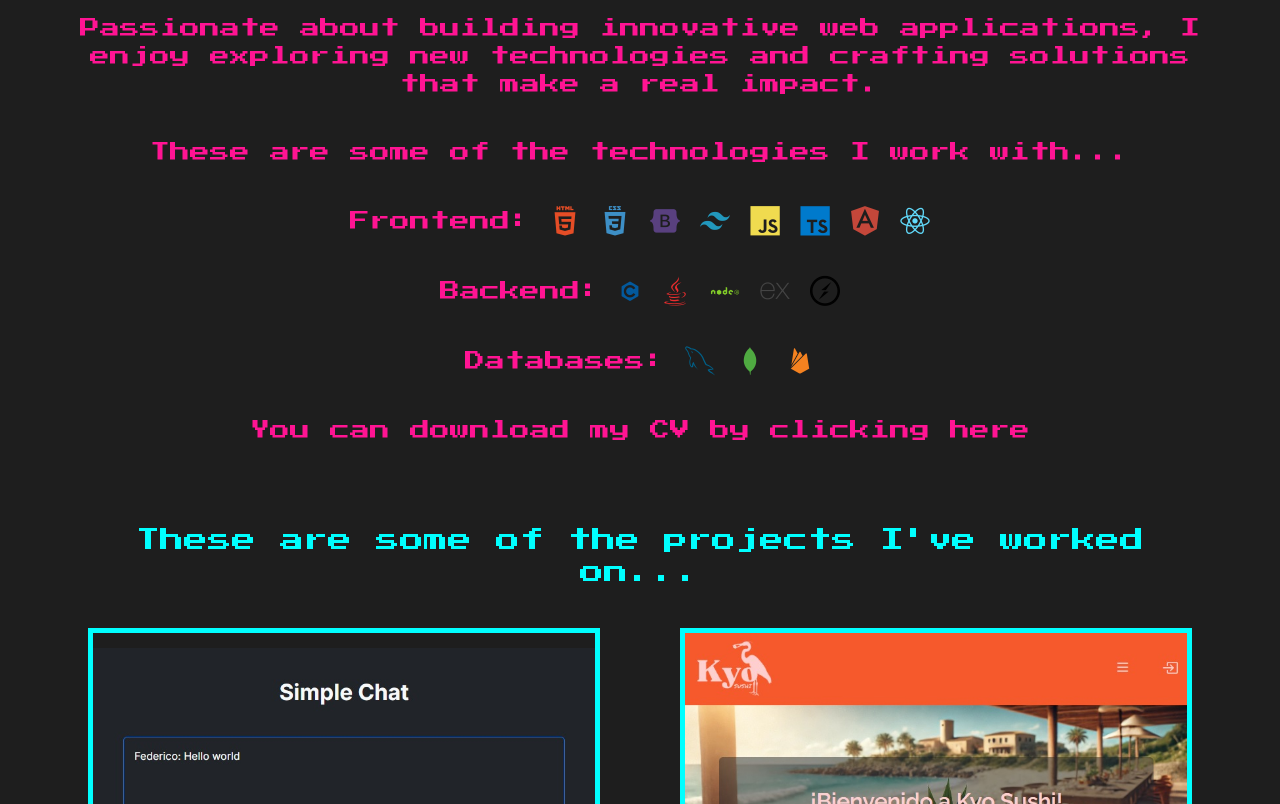
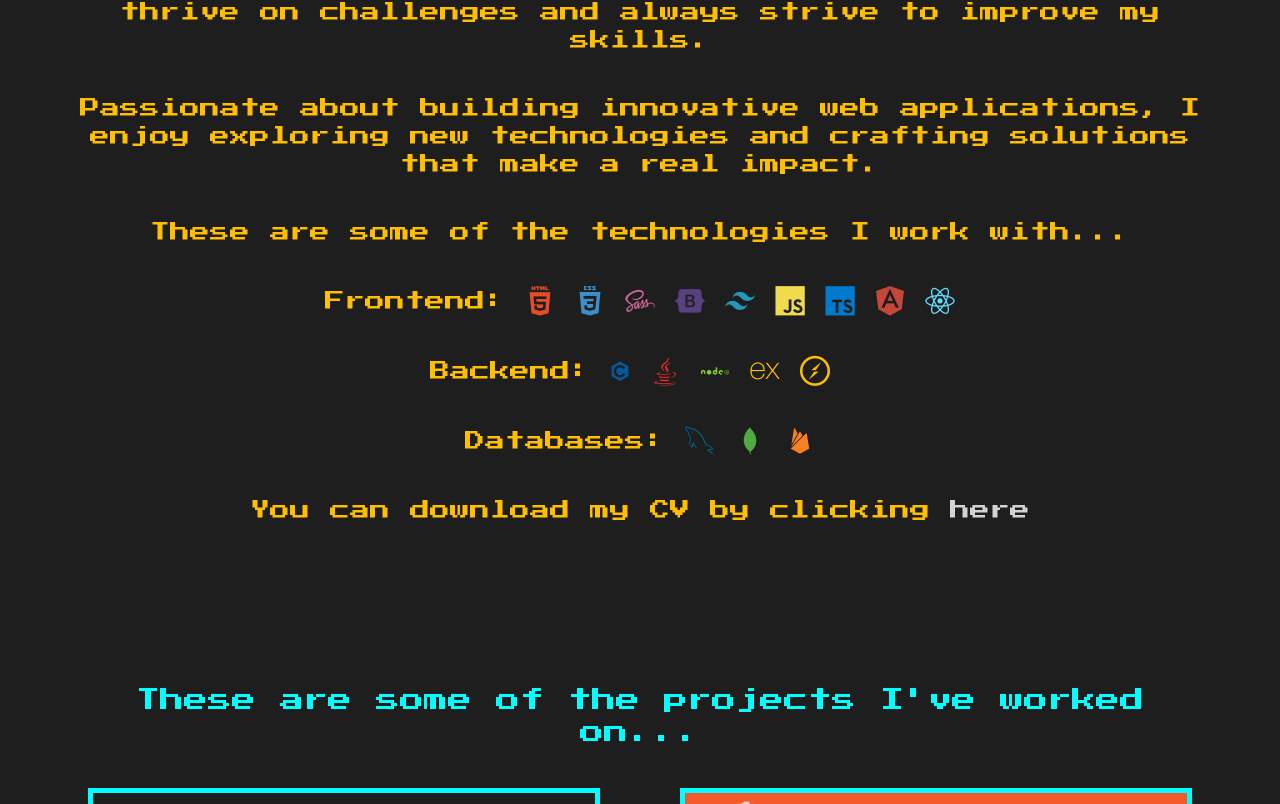
Before and after one commit to federicogildemuro/my-portfolio, a React (Vite) app: page / in a window 1280 px wide. Shown: the part 1142-1946 px from the top of the page. Built offline with nearby package versions, Linux system fonts and the light colour scheme.

Commit message:
refactor(about): update styles and add aria-labels

```diff
--- a/src/sections/About.jsx
+++ b/src/sections/About.jsx
@@ -1,37 +1,39 @@
 function About() {
     return (
-        <section className="flex flex-col justify-center items-center gap-10 mx-20 mb-20 text-center text-color-pink">
+        <section className="flex flex-col justify-start items-center gap-10 p-10 lg:p-20 text-center text-color-amber">
             <p>I'm a Full Stack Developer with a background as a former lawyer and professor, bringing a unique, multidisciplinary approach to problem-solving, leveraging skills from both legal and educational fields.</p>
             <p>My journey has taught me to be detail-oriented, adaptable, and committed to continuous learning. I thrive on challenges and always strive to improve my skills.</p>
             <p>Passionate about building innovative web applications, I enjoy exploring new technologies and crafting solutions that make a real impact.</p>
             <p>These are some of the technologies I work with...</p>
 
-            <div className="flex justify-center items-center gap-5">
+            <div className="flex flex-wrap justify-center items-center gap-5">
                 <h3>Frontend:</h3>
-                <i class="devicon-html5-plain-wordmark colored text-3xl" />
-                <i class="devicon-css3-plain-wordmark colored text-3xl" />
-                <i class="devicon-bootstrap-plain colored text-3xl" />
-                <i class="devicon-tailwindcss-plain colored text-3xl" />
-                <i class="devicon-javascript-plain colored text-3xl" />
-                <i class="devicon-typescript-plain colored text-3xl" />
-                <i class="devicon-angularjs-plain colored text-3xl" />
-                <i class="devicon-react-plain colored text-3xl" />
+                <i className="devicon-html5-plain-wordmark colored text-3xl" aria-label="HTML" />
+                <i className="devicon-css3-plain-wordmark colored text-3xl" aria-label="CSS" />
+                <i className="devicon-sass-original colored text-3xl" aria-label="Sass" />
+                <i className="devicon-bootstrap-plain colored text-3xl" aria-label="Bootstrap" />
+                <i className="devicon-tailwindcss-plain colored text-3xl" aria-label="Tailwind" />
+                <i className="devicon-javascript-plain colored text-3xl" aria-label="JavaScript" />
+                <i className="devicon-typescript-plain colored text-3xl" aria-label="TypeScript" />
+                <i className="devicon-angularjs-plain colored text-3xl" aria-label="Angular" />
+                <i className="devicon-react-plain colored text-3xl" aria-label="React" />
             </div>
 
-            <div className="flex justify-center items-center gap-5">
+            <div className="flex flex-wrap justify-center items-center gap-5">
                 <h3>Backend:</h3>
-                <i class="devicon-c-plain colored text-xl" />
-                <i class="devicon-java-plain colored text-3xl" />
-                <i class="devicon-nodejs-plain-wordmark colored text-3xl" />
-                <i class="devicon-express-original colored text-3xl" />
-                <i class="devicon-socketio-original colored text-3xl" />
+                <i className="devicon-c-plain colored text-xl" aria-label="C" />
+                <i className="devicon-java-plain colored text-3xl" aria-label="Java" />
+                <i className="devicon-nodejs-plain-wordmark colored text-3xl" aria-label="Node" />
+                <i className="devicon-express-original text-3xl" aria-label="Express" />
+                <i className="devicon-socketio-original text-3xl" aria-label="Socket.io" />
+                <i className="devicon-handlebars-original text-3xl" aria-label="Handlebars" />
             </div>
 
-            <div className="flex justify-center items-center gap-5">
+            <div className="flex flex-wrap justify-center items-center gap-5">
                 <h3>Databases:</h3>
-                <i class="devicon-mysql-plain colored text-3xl" />
-                <i class="devicon-mongodb-plain colored text-3xl" />
-                <i class="devicon-firebase-plain colored text-3xl" />
+                <i className="devicon-mysql-plain colored text-3xl" aria-label="MySQL" />
+                <i className="devicon-mongodb-plain colored text-3xl" aria-label="MongoDB" />
+                <i className="devicon-firebase-plain colored text-3xl" aria-label="Firebase" />
             </div>
 
             <p>
@@ -40,12 +42,13 @@ function About() {
                     href="public/cv-federico-gil-de-muro.pdf"
                     target="_blank"
                     rel="noopener noreferrer"
-                    className="text-color-yellow hover:underline"
+                    className="text-color-white hover:underline"
+                    aria-label="Download CV"
                 >
                     here
                 </a>
             </p>
-        </section >
+        </section>
     );
 }
 
```
